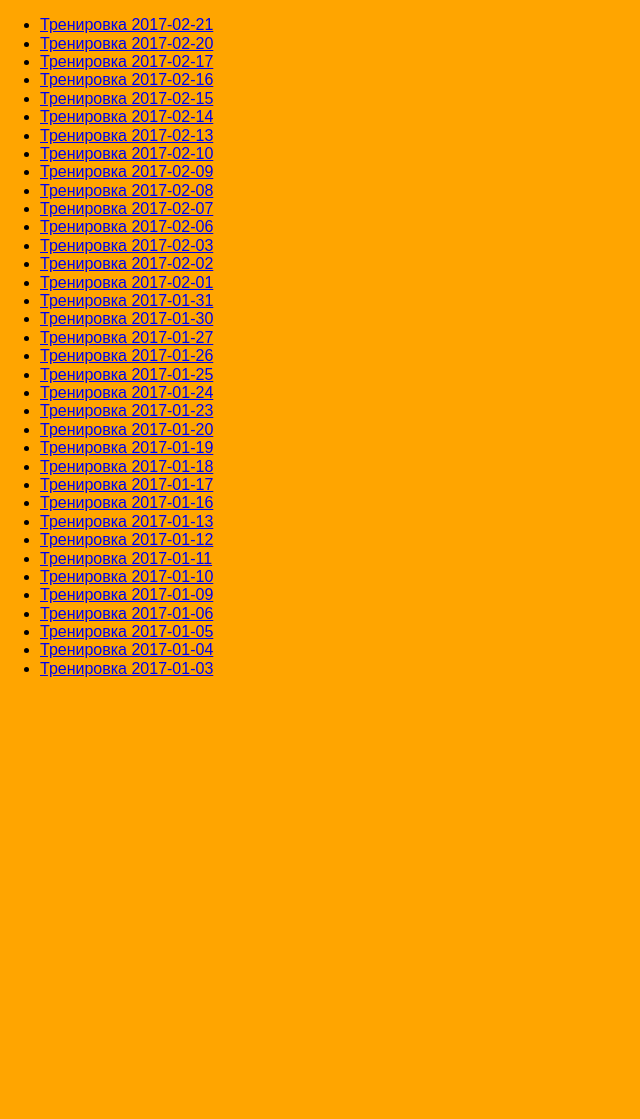
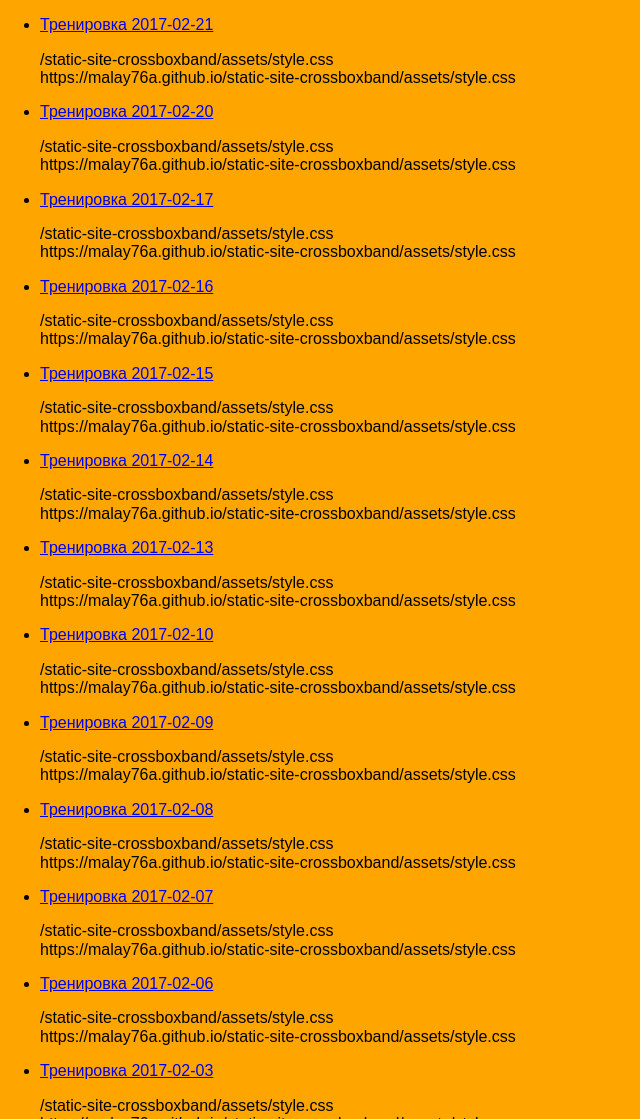
Before and after one commit to malay76a/static-site-crossboxband, a Jekyll site: the page built from index.html, in a window 1280 px wide and 1400 px high, cut to the strip 281-1400 px from the top of the window. Shown: the whole strip, without its empty margins (0-640 px from the left). Built offline with Jekyll 4.4.1, drawn with Linux system fonts in a browser that asks for light colours; some of the changed text lies outside the part shown.

Commit message:
добавлен контент

```diff
--- a/index.html
+++ b/index.html
@@ -24,7 +24,11 @@
 <ul>
   {% for post in site.posts %}
   <li>
-    <a href="{{ post.url }}">{{ post.title }}</a>
+    <a href="{{ site.baseurl }}{{ post.url }}">{{ post.title }}</a>
+    <p>
+      {{ "/assets/style.css" | relative_url }}<br>
+      {{ "/assets/style.css" | absolute_url }}
+    </p>
   </li>
   {% endfor %}
 </ul>
```
